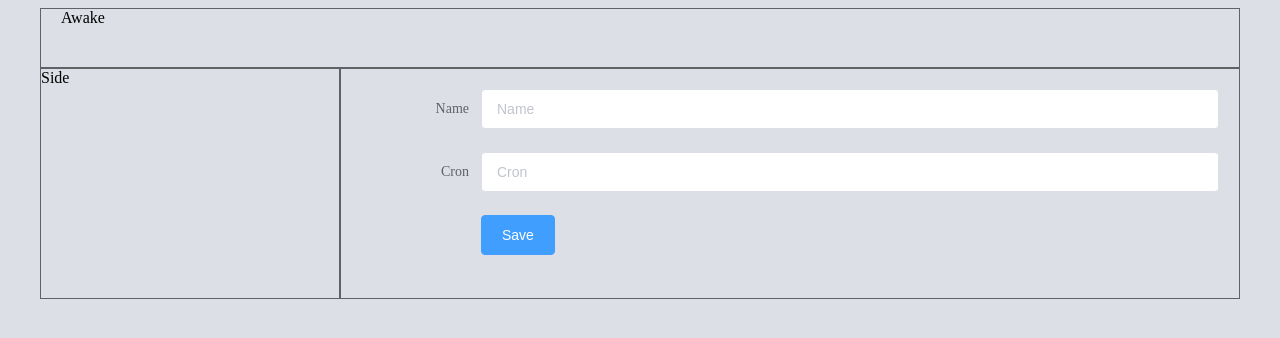
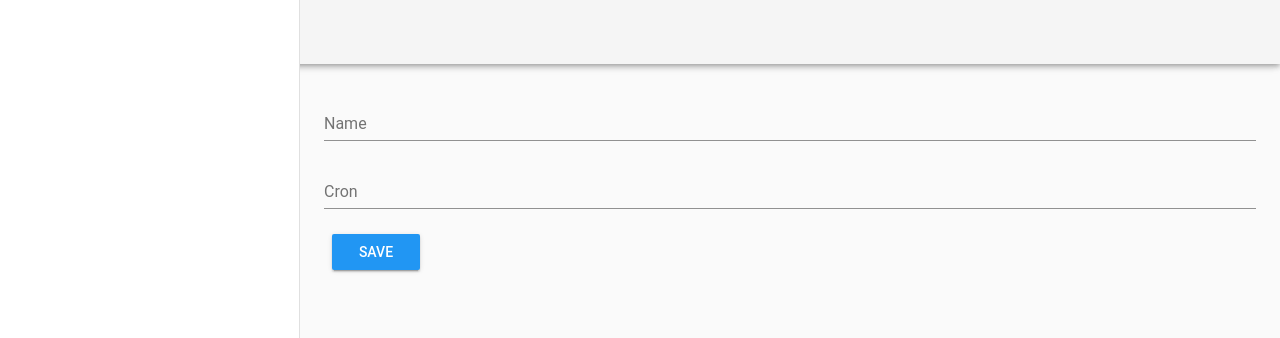
Before and after one commit to jvikstedt/awake-ui, a Vue app: page /jobs/new in a window 1280 px wide. Shown: the top 338 px of the page. Built offline with nearby package versions, Linux system fonts and the light colour scheme.

Commit message:
Replaced element-ui with vuetify

```diff
--- a/package.json
+++ b/package.json
@@ -9,9 +9,10 @@
   },
   "dependencies": {
     "axios": "^0.18.0",
-    "element-ui": "^2.4.4",
+    "material-design-icons-iconfont": "^3.0.3",
     "vue": "^2.5.16",
     "vue-router": "^3.0.1",
+    "vuetify": "^1.1.9",
     "vuex": "^3.0.1"
   },
   "devDependencies": {
--- a/src/App.vue
+++ b/src/App.vue
@@ -1,16 +1,25 @@
 <template>
-  <el-container id="app">
-    <el-header>Awake</el-header>
-    <el-container direction="horizontal">
-      <el-aside>
-        Side
-      </el-aside>
-      <el-main>
-        <Flash />
-        <router-view/>
-      </el-main>
-    </el-container>
-  </el-container>
+  <v-app>
+    <v-navigation-drawer app />
+    <v-toolbar app />
+    <v-content>
+      <v-container fluid grid-list-sm>
+        <v-layout row wrap>
+          <v-flex d-flex xs12 order-xs5>
+            <v-layout column>
+              <v-flex d-flex>
+                <Flash />
+              </v-flex>
+              <v-flex d-flex>
+                <router-view />
+              </v-flex>
+            </v-layout>
+          </v-flex>
+        </v-layout>
+      </v-container>
+    </v-content>
+    <v-footer app />
+  </v-app>
 </template>
 
 <script>
@@ -22,23 +31,3 @@ export default {
   }
 }
 </script>
-
-<style lang="scss">
-  body {
-    background-color: #DCDFE6;
-  }
-  .el-aside {
-    border: 1px solid #606266;
-  }
-  .el-main {
-    border: 1px solid #606266;
-  }
-  .el-header {
-    border: 1px solid #606266;
-  }
-
-  #app {
-    max-width: 1200px;
-    margin: 0 auto;
-  }
-</style>
--- a/src/common/Flash.vue
+++ b/src/common/Flash.vue
@@ -1,14 +1,8 @@
 <template>
   <transition name="fade">
-    <el-alert
-      v-if="flash"
-      class="flash-message"
-      :title="flash.header"
-      :type="flash.status"
-      :description="flash.body"
-      show-icon
-      @close="removeFlash"
-    />
+    <v-alert v-if="flash" :value="flash" :type="flash.status" dismissible>
+      {{ flash.body }}
+    </v-alert>
   </transition>
 </template>
 
--- a/src/job/JobListPage.vue
+++ b/src/job/JobListPage.vue
@@ -1,40 +1,25 @@
 <template>
-  <div>
-    <el-button
-      size="mini"
-      @click="handleNew">New</el-button>
-
-    <el-table
-      :data="jobs"
-      style="width: 100%">
-      <el-table-column
-        label="Name"
-        width="180">
-        <template slot-scope="scope">
-          {{ scope.row.name }}
-        </template>
-      </el-table-column>
-      <el-table-column
-        label="Date"
-        width="180">
-        <template slot-scope="scope">
-          <i class="el-icon-time"></i>
-          <span style="margin-left: 10px">{{ scope.row.createdAt }}</span>
-        </template>
-      </el-table-column>
-      <el-table-column
-        label="Operations">
-        <template slot-scope="scope">
-          <el-button
-            size="mini"
-            @click="handleEdit(scope.row.id)">Edit</el-button>
-          <el-button
-            size="mini"
-            type="danger"
-            @click="handleDelete(scope.row.id)">Delete</el-button>
-        </template>
-      </el-table-column>
-    </el-table>
+  <div className="mt-5">
+    <v-toolbar flat color="white">
+      <v-toolbar-title>Jobs</v-toolbar-title>
+      <v-divider class="mx-2" inset vertical />
+      <v-spacer></v-spacer>
+      <v-btn color="primary" dark class="mb-2" @click="handleNew">New Job</v-btn>
+    </v-toolbar>
+    <v-data-table :headers="headers" :items="jobs" hide-actions class="elevation-1">
+      <template slot="items" slot-scope="props">
+        <td>{{ props.item.name }}</td>
+        <td>{{ props.item.createdAt }}</td>
+        <td class="">
+          <v-icon small class="mr-2" @click="editJob(props.item.id)">
+            edit
+          </v-icon>
+          <v-icon small @click="deleteJob(props.item.id)">
+            delete
+          </v-icon>
+        </td>
+      </template>
+    </v-data-table>
   </div>
 </template>
 
@@ -43,6 +28,13 @@ export default {
   created () {
     this.$store.dispatch('job/jobFetchAll')
   },
+  data: () => ({
+    headers: [
+      { text: 'Name', value: 'name' },
+      { text: 'CreatedAt', value: 'createdAt' },
+      { text: 'Actions', value: 'name', sortable: false }
+    ]
+  }),
   computed: {
     jobs () {
       return this.$store.state.job.jobs
@@ -52,10 +44,10 @@ export default {
     handleNew () {
       this.$router.push(`/jobs/new`)
     },
-    handleEdit (jobID) {
+    editJob (jobID) {
       this.$router.push(`/jobs/${jobID}/edit`)
     },
-    handleDelete (jobID) {
+    deleteJob (jobID) {
       this.$store.dispatch('job/jobDelete', jobID)
     }
   }
--- a/src/job/components/JobForm.vue
+++ b/src/job/components/JobForm.vue
@@ -1,17 +1,9 @@
 <template>
-  <div>
-    <el-form ref="job" :model="job" label-width="120px">
-      <el-form-item label="Name">
-        <el-input v-model="job.name" placeholder="Name" />
-      </el-form-item>
-      <el-form-item label="Cron">
-        <el-input v-model="job.cron" placeholder="Cron" />
-      </el-form-item>
-      <el-form-item>
-        <el-button type="primary" @click="onSaveClick">Save</el-button>
-      </el-form-item>
-    </el-form>
-  </div>
+  <v-form>
+    <v-text-field v-model="job.name" label="Name" required />
+    <v-text-field v-model="job.cron" label="Cron" />
+    <v-btn color="info" @click="onSaveClick">Save</v-btn>
+  </v-form>
 </template>
 
 <script>
```
Also changed, not shown: src/main.js (+4 -3 lines), 1 other file (tests, documents, lock files or other folders).
